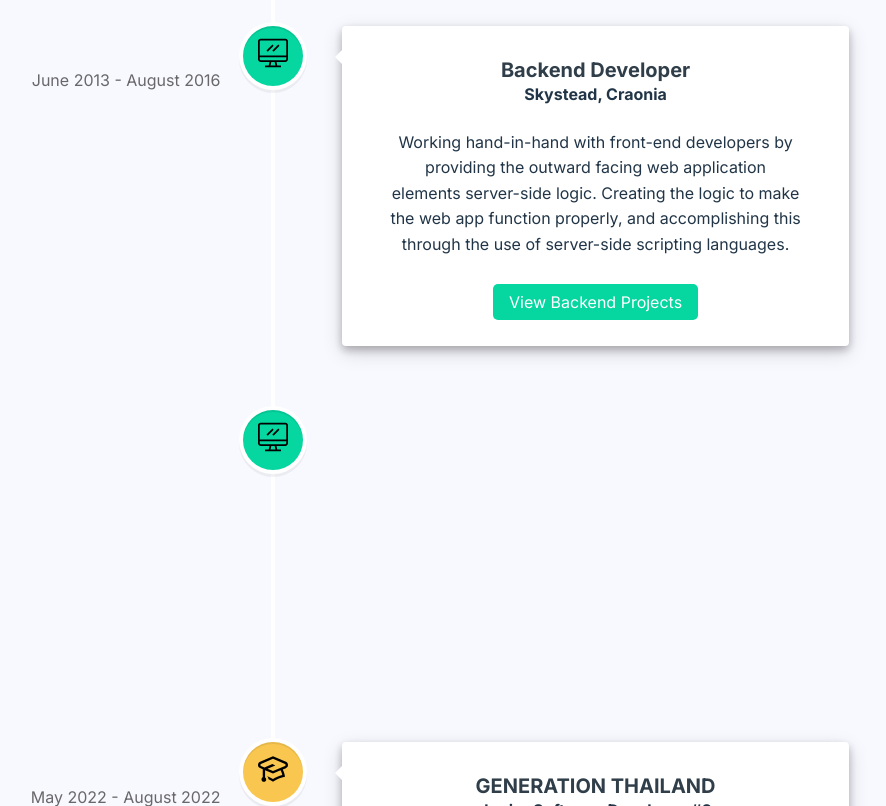
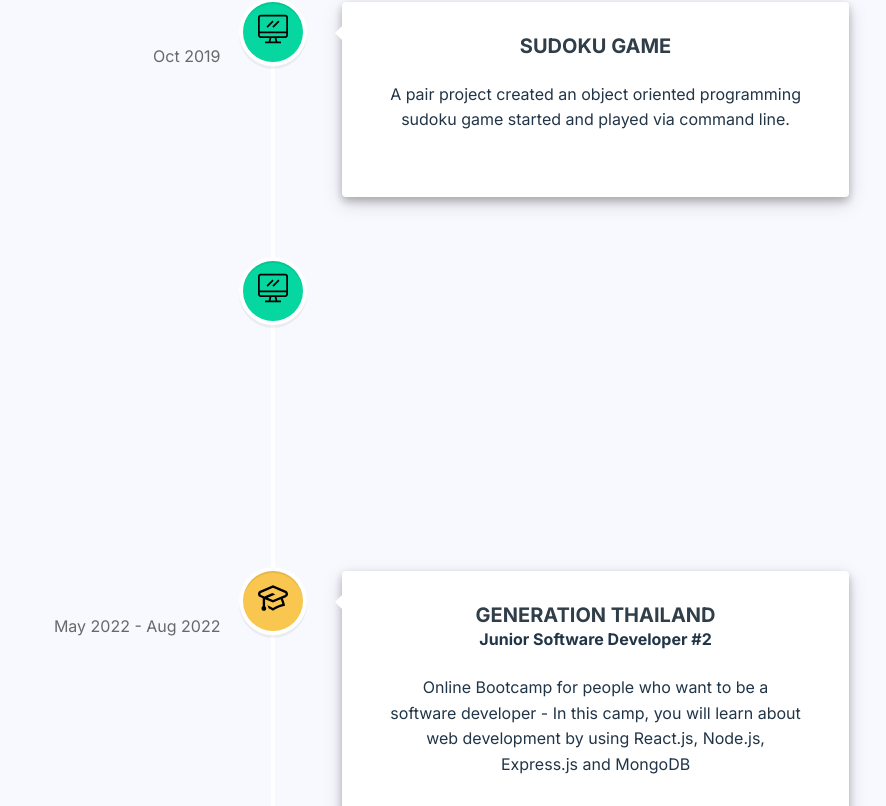
Before and after one commit to flukninja/Portfolio-Website, a React (Vite) app: page / in a window 1280 px wide. Shown: the part 1114-1920 px from the top of the page, without its empty margins (367-1253 px from the left). Built offline with nearby package versions, Linux system fonts and the light colour scheme.

Commit message:
Add Experience Timeline Details

```diff
--- a/src/components/Timeline.jsx
+++ b/src/components/Timeline.jsx
@@ -42,7 +42,7 @@
                   className={`button ${
                     isWorkIcon ? "workButton" : "schoolButton"
                   }`}
-                  href="/"
+                  href={element.site} target="_blank"
                 >
                   {element.buttonText}
                 </a>
--- a/src/utilities/timelineElements.js
+++ b/src/utilities/timelineElements.js
@@ -1,32 +1,33 @@
 let timelineElements = [
     {
       id: 1,
-      title: "GENERATION THAILAND",
-      subTitle: "Junior Software Developer #2",
+      title: "JAMMMING",
+      subTitle: "",
       description:
-        "Converting data to a graphical interface, through the use of HTML, CSS, and JavaScript, so that users can view and interact with that data.",
-      buttonText: "View Frontend Projects",
-      date: "May 2022 - August 2022",
+        "Developed follow Codecademy Design for users to search for music and add it to Spotify playlist. Using React.JS, NPM, Spotify API and deploying via Surge.",
+      buttonText: "View Project",
+      site: "https://tana-jamming.surge.sh/",
+      date: "Jul 2022",
       icon: "work",
     },
     {
       id: 2,
-      title: "Backend Developer",
-      subTitle: "Skystead, Craonia",
+      title: "SUDOKU GAME",
+      subTitle: "",
       description:
-        "Working hand-in-hand with front-end developers by providing the outward facing web application elements server-side logic. Creating the logic to make the web app function properly, and accomplishing this through the use of server-side scripting languages.",
-      buttonText: "View Backend Projects",
-      date: "June 2013 - August 2016",
+        "A pair project created an object oriented programming sudoku game started and played via command line.",
+      // buttonText: "View Backend Projects",
+      date: "Oct 2019",
       icon: "work",
     },
     {
       id: 3,
-      title: "Quality Assurance Engineer",
-      subTitle: "South Warren, Geshington",
+      title: "PICTURE STOCK WEBSITE",
+      subTitle: "",
       description:
-        "Assessing the quality of specifications and technical design documents in order to ensure timely, relevant and meaningful feedback.",
-      buttonText: "Company Website",
-      date: "September 2011 - June 2013",
+        "A group project created a website that store a user's pictures and showed on their gallery. Creating a feature for website that users can update and delete pictures and information about their pictures.",
+      // buttonText: "Company Website",
+      date: "Aug 2018",
       icon: "work",
     },
     {
@@ -34,9 +35,9 @@
       title: "GENERATION THAILAND",
       subTitle: "Junior Software Developer #2",
       description:
-        "Online Course in Magical Beasts and Wonders of the World - Lorem ipsum dolor sit amet, consectetur adipiscing elit. Donec scelerisque sagittis tellus, non ultrices lacus tempus vel.",
-      buttonText: "Course Certificate",
-      date: "May 2022 - August 2022",
+        "Online Bootcamp for people who want to be a software developer - In this camp, you will learn about web development by using React.js, Node.js, Express.js and MongoDB",
+      // buttonText: "Course Certificate",
+      date: "May 2022 - Aug 2022",
       icon: "school",
     },
     {
@@ -44,9 +45,9 @@
       title: "PRINCE OF SONGKLA UNIVERSITY",
       subTitle: "Bachelor of Science (ICT)",
       description:
-        "College - Lorem ipsum dolor sit amet, consectetur adipiscing elit. Donec scelerisque sagittis tellus, non ultrices lacus tempus vel.",
-      buttonText: "College Projects",
-      date: "August 2017 - June 2021",
+        "",
+      // buttonText: "College Projects",
+      date: "Aug 2017 - Jun 2021",
       icon: "school",
     },
     {
@@ -54,8 +55,8 @@
       title: "HATYAIWITTAYALAI SCHOOL",
       subTitle: "Science & Maths Programme",
       description:
-        "Highschool - Lorem ipsum dolor sit amet, consectetur adipiscing elit. Donec scelerisque sagittis tellus, non ultrices lacus tempus vel.",
-      date: "May 2011 - March 2017",
+        "",
+      date: "May 2011 - Mar 2017",
       icon: "school",
     },
   ];
```
